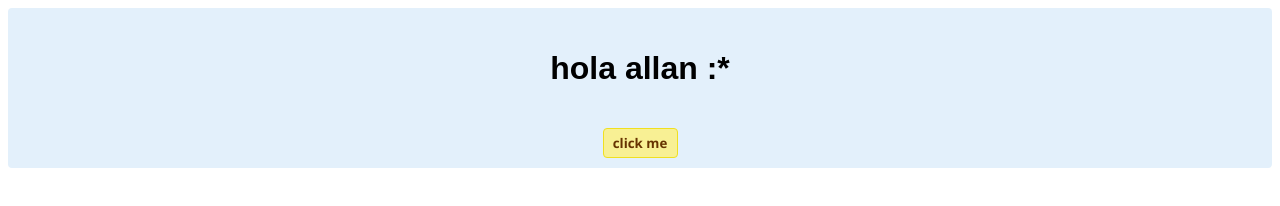
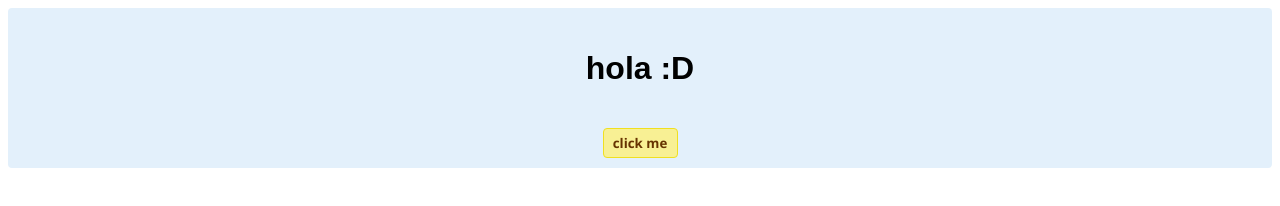
Before and after one commit to CEBS13/hello-world, a plain HTML site: page index.html in a window 1280 px wide. Both pictures are taken after a click on the button "click me". Drawn offline with Linux system fonts and the light colour scheme.

Commit message:
Update index.html

```diff
--- a/index.html
+++ b/index.html
@@ -54,7 +54,7 @@
 myButton.addEventListener('click', doSomething, false)
 
 function doSomething() {
-	myText.textContent = "hola allan :* ";
+	myText.textContent = "hola :D ";
 }
 </script>
 
```
